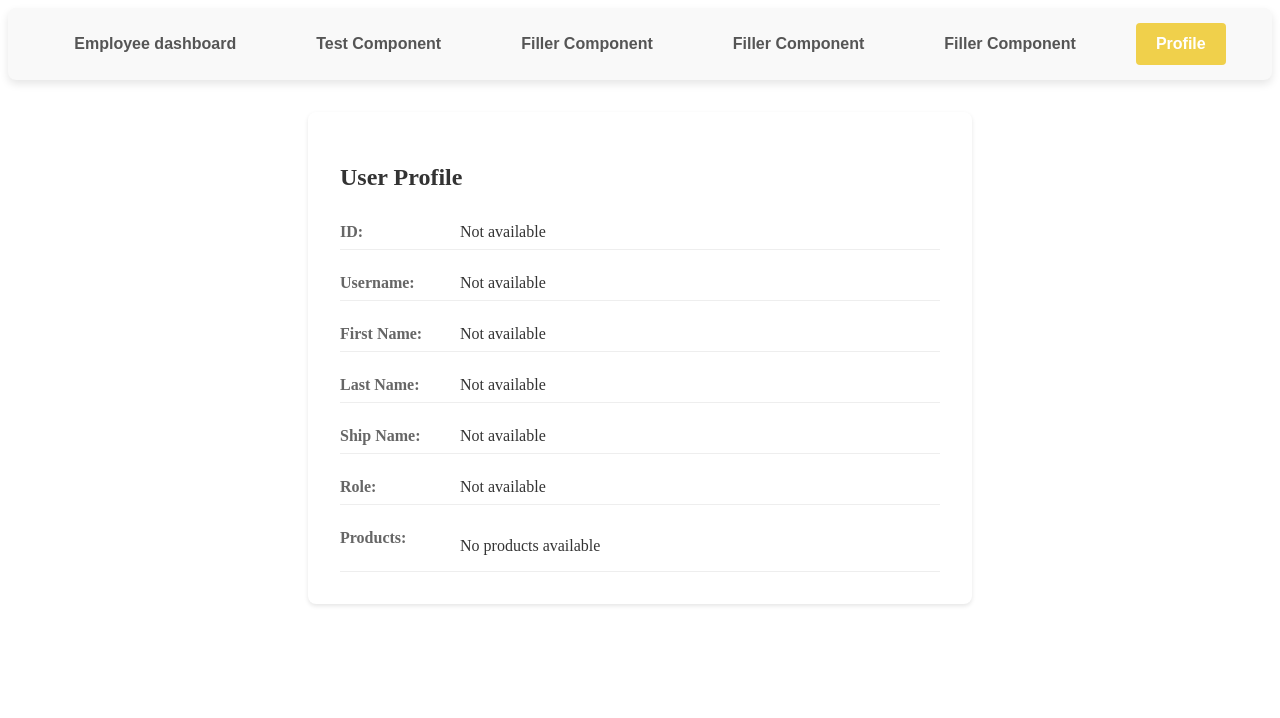
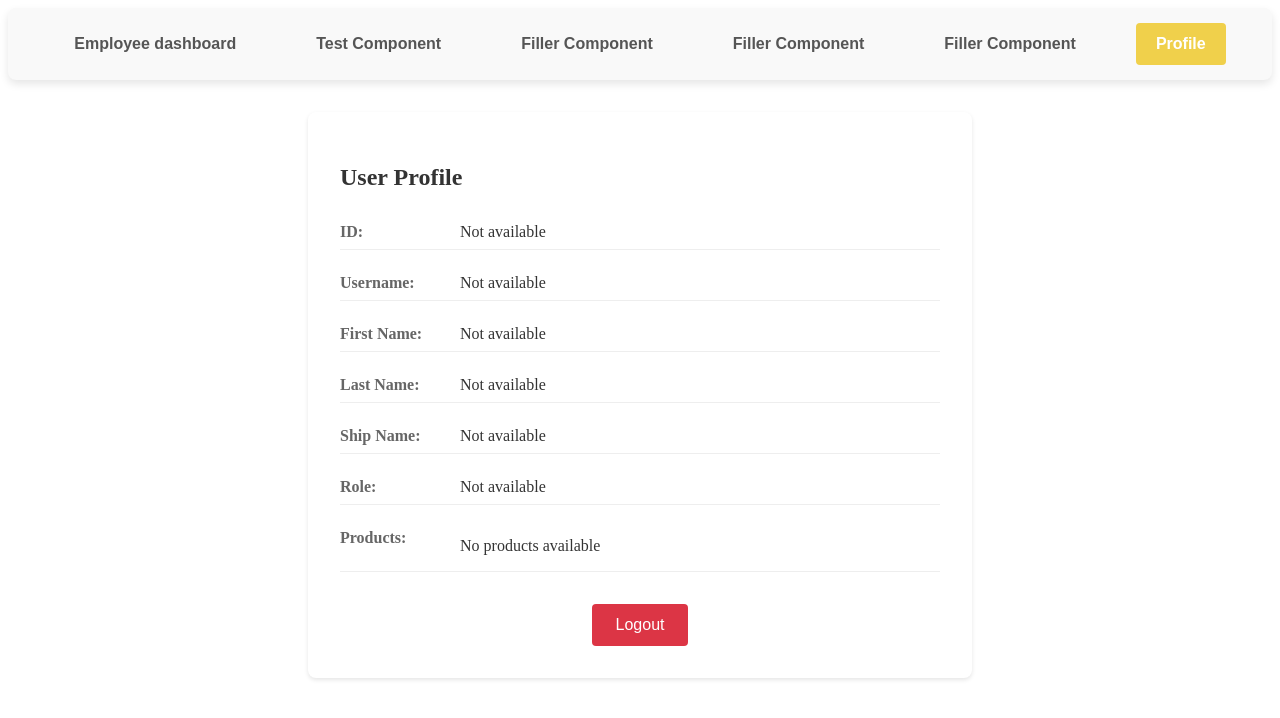
Before and after one commit to sofiane-atari/periskalacademy, an Angular app in the folder periskal-application/frontend/Periskal-frontend/: page /profile in a window 1280 px wide. Shown: the top 718 px of the page. Built offline with nearby package versions, Linux system fonts and the light colour scheme.

Commit message:
feat: Add logout functionality to user profile component

```diff
--- a/periskal-application/frontend/Periskal-frontend/src/app/components/profile/profile.component.css
+++ b/periskal-application/frontend/Periskal-frontend/src/app/components/profile/profile.component.css
@@ -53,3 +53,24 @@ h2 {
   padding: 0.25rem 0;
   color: #333;
 }
+
+.logout-container {
+  margin-top: 2rem;
+  display: flex;
+  justify-content: center;
+}
+
+.logout-button {
+  padding: 0.75rem 1.5rem;
+  background-color: #dc3545;
+  color: white;
+  border: none;
+  border-radius: 4px;
+  font-size: 1rem;
+  cursor: pointer;
+  transition: background-color 0.2s;
+}
+
+.logout-button:hover {
+  background-color: #c82333;
+}
--- a/periskal-application/frontend/Periskal-frontend/src/app/components/profile/profile.component.html
+++ b/periskal-application/frontend/Periskal-frontend/src/app/components/profile/profile.component.html
@@ -38,5 +38,9 @@
               <span>No products available</span>
           }
       </div>
+    </div>
+  </div>
+  <div class="logout-container">
+    <button class="logout-button" (click)="logout()">Logout</button>
   </div>
 </div>
--- a/periskal-application/frontend/Periskal-frontend/src/app/components/profile/profile.component.ts
+++ b/periskal-application/frontend/Periskal-frontend/src/app/components/profile/profile.component.ts
@@ -1,6 +1,8 @@
 import { Component, OnInit } from '@angular/core';
 import { CommonModule } from '@angular/common';
+import { Router } from '@angular/router';
 import { JwtDecoderService } from '../../services/JwtDecode/jwt-decoder.service';
+import { AuthenticationService } from '../../services/authentication.service';
 import { AuthenticateResponse } from '../../models/authenticate-response.model';
 
 @Component({
@@ -13,7 +15,11 @@ import { AuthenticateResponse } from '../../models/authenticate-response.model';
 export class ProfileComponent implements OnInit {
   userProfile: Partial<AuthenticateResponse> = {};
 
-  constructor(private jwtDecoderService: JwtDecoderService) {}
+  constructor(
+    private jwtDecoderService: JwtDecoderService,
+    private authService: AuthenticationService,
+    private router: Router
+  ) {}
 
   ngOnInit() {
 
@@ -37,4 +43,9 @@ export class ProfileComponent implements OnInit {
       };
 
   }
+
+  logout() {
+    this.authService.logout();
+    this.router.navigate(['/login']); // there is probably a better way to do this but this works for now
+  }
 }
```
